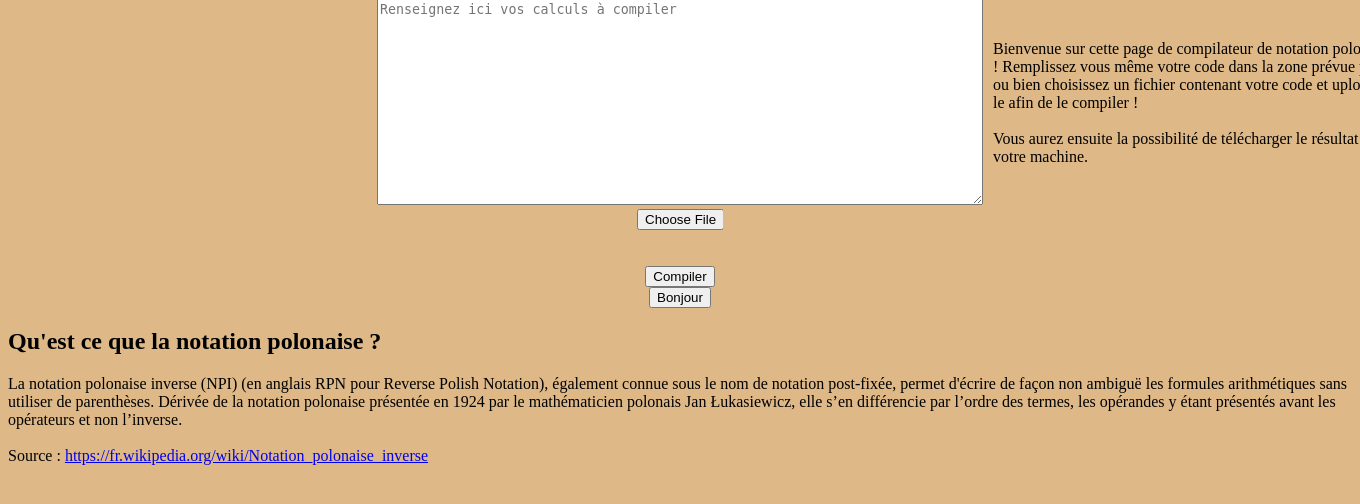
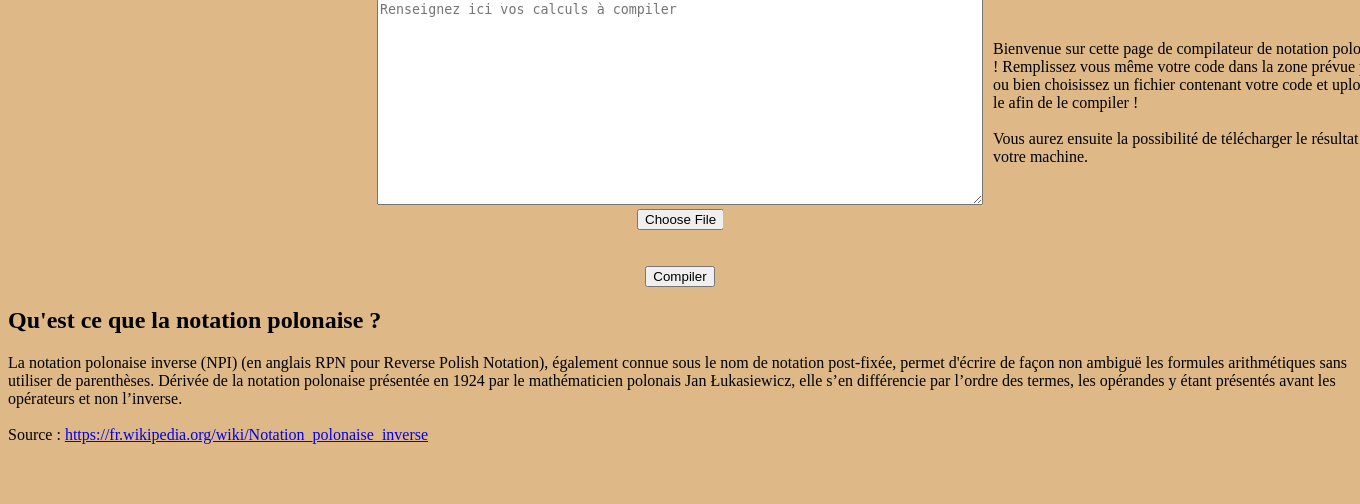
Before and after one commit to AxelSerieys/compilateur-AN, a PHP site: page / in a window 1360 px wide; the page is wider, and only the part inside the window is pictured. Shown: the part 81-585 px from the top of that part. Run offline with PHP 8.4, Linux system fonts and the light colour scheme.

Commit message:
Update index.php

```diff
--- a/index.php
+++ b/index.php
@@ -29,7 +29,6 @@
 			<input type="submit" value="Compiler"/>
 		</form>
 	</div>
-	<button onclick="readTextFile('test.src')">Bonjour</button>
 
 	<div id="explications">
 		<h2>Qu'est ce que la notation polonaise ?</h2>
```
